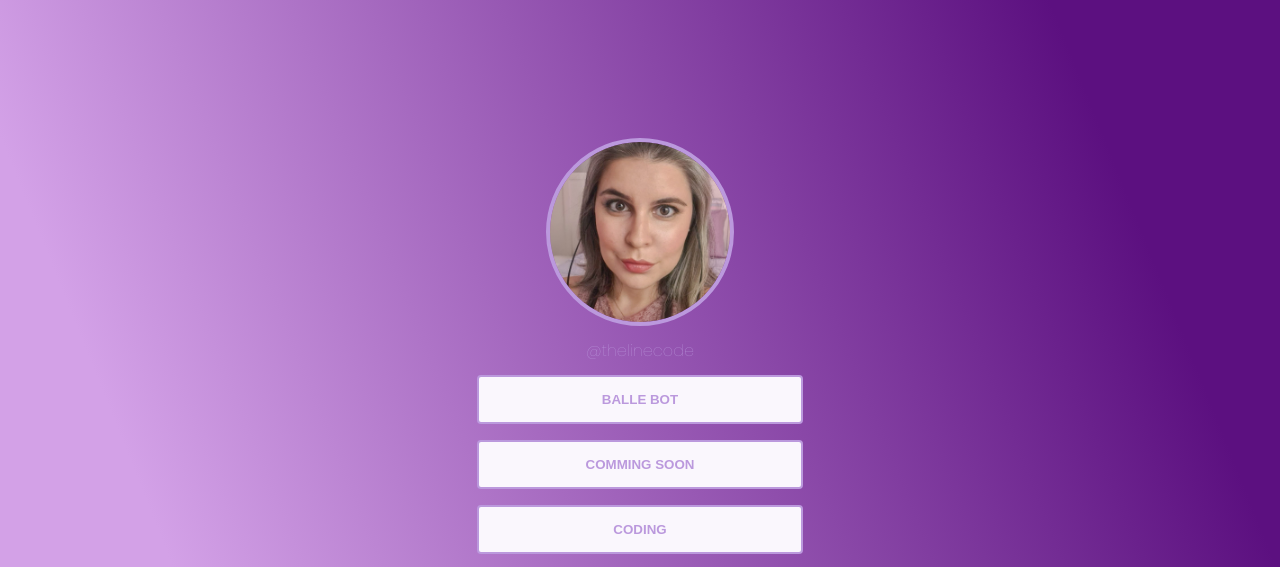
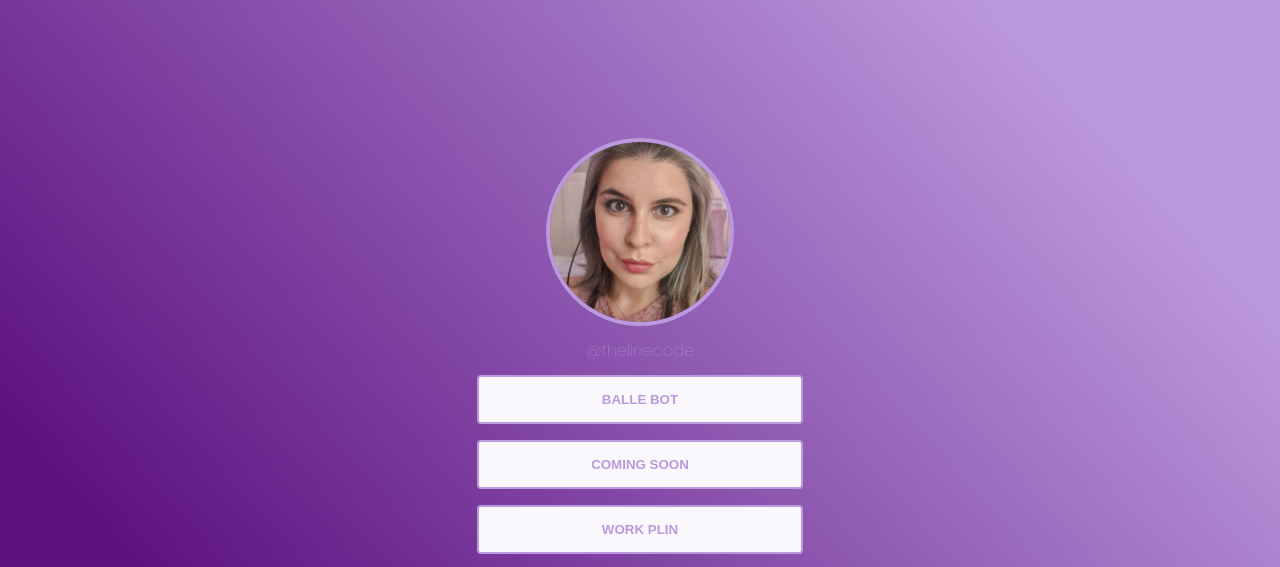
Before and after one commit to alinerivieri/desafio_socialtree, a plain HTML site: page index.html in a window 1280 px wide. Shown: the top 567 px of the page. Drawn offline with Linux system fonts and the light colour scheme.

Commit message:
corrections

```diff
--- a/index.html
+++ b/index.html
@@ -22,10 +22,10 @@
                 <a href="https://landing-page-balle-bot.vercel.app/" target="_blank">BALLE BOT</a>
               </button>
               <button class="link2">
-                <a href="https://coming-soon-page-ashen.vercel.app/" target="_blank">COMMING SOON</a>
+                <a href="https://coming-soon-page-ashen.vercel.app/" target="_blank">COMING SOON</a>
               </button>
               <button class="link3">
-                <a href="https://desafio-coding.vercel.app/" target="_blank">CODING</a>
+                <a href="https://challenge-workplin.vercel.app/" target="_blank">WORK PLIN</a>
               </button>
               <button class="link4">
                 <a href="https://socialtree-teal.vercel.app/" target="_blank">SOCIAL TREE</a>
--- a/style.css
+++ b/style.css
@@ -11,7 +11,7 @@
 }
 
 body{
-  background: linear-gradient(68.15deg, #d3a1e7 16.62%, #5c1080 85.61%);
+  background: linear-gradient(48.15deg, #5c1080 16.62%, #BB99DD  85.61%);
 }
 
 main {
```
